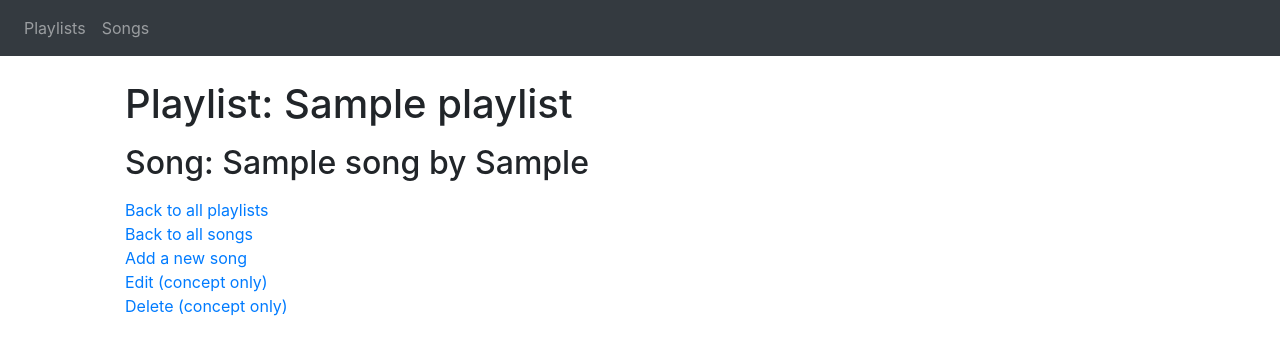
After one commit to Shayne0312/School, a Flask app: page /song/1/songs_details in a window 1280 px wide. The commit adds this page. Shown: the top 355 px of the page. Run offline with Flask 3, Linux system fonts and the light colour scheme; tables that the repository leaves empty hold one stand-in row (values such as "Sample post"); some libraries are stand-ins or nearby versions.

Commit message:
completed databases

```diff
--- a/databases/playlist-app/app.py
+++ b/databases/playlist-app/app.py
@@ -1,43 +1,47 @@
-from flask import Flask, redirect, render_template
+from flask import Flask, redirect, render_template, session, request
 from models import db, connect_db, Playlist, Song, PlaylistSong
 from forms import NewSongForPlaylistForm, SongForm, PlaylistForm
 
 app = Flask(__name__)
-app.config['SQLALCHEMY_DATABASE_URI'] = 'postgresql:///playlist-app'
+
+# Configuration
+app.config['SQLALCHEMY_DATABASE_URI'] = "postgresql:///playlist-app"
 app.config['SQLALCHEMY_TRACK_MODIFICATIONS'] = False
 app.config['SQLALCHEMY_ECHO'] = True
-app.config['SECRET_KEY'] = "I'LL NEVER TELL!!"
+app.config['SECRET_KEY'] = "secretkey"
+
+# Connect to database
 connect_db(app)
 
 @app.route("/")
 def root():
-    """Homepage: redirect to /playlists."""
+    """Redirect to homepage"""
     return redirect("/playlists")
 
 @app.route("/playlists")
 def show_all_playlists():
-    """Return a list of playlists."""
+    """Show all playlists"""
     playlists = Playlist.query.all()
-    return render_template("playlists.html", playlists=playlists)
+    form = PlaylistForm()
+    return render_template("playlists.html", playlists=playlists, form=form)
 
 @app.route("/playlists/<int:playlist_id>")
 def show_playlist(playlist_id):
-    """Show detail on specific playlist."""
+    """Show details of a specific playlist."""
     playlist = Playlist.query.get_or_404(playlist_id)
-    return render_template("playlist.html", playlist=playlist)
+    songs = playlist.songs
+    playlist_song = PlaylistSong.query.filter(PlaylistSong.playlist_id == playlist_id).all()
+    return render_template("playlist.html", playlist=playlist, songs=songs, playlist_song=playlist_song)
 
 @app.route("/playlists/add", methods=["GET", "POST"])
 def add_playlist():
-    """Handle add-playlist form:
-    - if form not filled out or invalid: show form
-    - if valid: add playlist to SQLA and redirect to list-of-playlists
-    """
+    """Handle form to add a playlist"""
     form = PlaylistForm()
     if form.is_submitted() and form.validate():
         name = form.name.data
         description = form.description.data
-        new_playlist = Playlist(name=name, description=description)
-        db.session.add(new_playlist)
+        playlist = Playlist(name=name, description=description)
+        db.session.add(playlist)
         db.session.commit()
         return redirect("/playlists")
     return render_template("new_playlist.html", form=form)
@@ -46,51 +50,47 @@ def add_playlist():
 def show_all_songs():
     """Show list of songs."""
     songs = Song.query.all()
-    return render_template("songs.html", songs=songs)
+    form = SongForm()
+    return render_template("songs.html", songs=songs, form=form)
 
 @app.route("/songs/<int:song_id>")
 def show_song(song_id):
-    """Return a specific song."""
+    """Show details of a specific song."""
     song = Song.query.get_or_404(song_id)
-    return render_template("song.html", song=song)
+    playlists = Playlist.query.all()
+    playlist = Playlist.query.filter(Playlist.id == song.id).first()
+    return render_template("song.html", song=song, playlists=playlists, playlist=playlist)
+
+@app.route("/song/<int:song_id>/songs_details", methods=["GET", "POST"])
+def show_song_details(song_id):
+    """Show details of a specific song."""
+    song = Song.query.get_or_404(song_id)
+    playlists = Playlist.query.all()
+    playlist = Playlist.query.filter(Playlist.id == song.id).first()
+    return render_template("song_details.html", song=song, playlists=playlists, playlist=playlist)
 
 @app.route("/songs/add", methods=["GET", "POST"])
 def add_song():
-    """Handle add-song form:
-    - if form not filled out or invalid: show form
-    - if valid: add song to SQLA and redirect to list-of-songs
-    """
+    """Handle form to add a song"""
     form = SongForm()
-
-    if ():
+    if form.is_submitted() and form.validate():
         title = form.title.data
         artist = form.artist.data
-
-        new_song = Song(title=title, artist=artist)
-        db.session.add(new_song)
+        song = Song(title=title, artist=artist)
+        db.session.add(song)
         db.session.commit()
-
         return redirect("/songs")
-
     return render_template("new_song.html", form=form)
 
-@app.route("/playlists/<int:playlist_id>/add-song", methods=["GET", "POST"])
-def add_song_to_playlist(playlist_id):
+@app.route("/songs/<int:song_id>/add-to-playlist", methods=["POST"])
+def add_song_to_playlist(song_id):
     """Add a song to a playlist and redirect to the playlist."""
+    song = Song.query.get_or_404(song_id)
+    playlist_id = request.form.get("playlist_id")
     playlist = Playlist.query.get_or_404(playlist_id)
-    form = NewSongForPlaylistForm()
+    playlist.songs.append(song)
+    db.session.commit()
+    return redirect(f"/playlists/{playlist_id}")
 
-    # Restrict form to songs not already on this playlist
-    curr_on_playlist = [song.id for song in playlist.songs]
-    form.song.choices = [(song.id, song.title) for song in Song.query.filter(~Song.id.in_(curr_on_playlist)).all()]
-
-    if form.is_submitted() and form.validate():
-        song_id = form.song.data
-
-        new_playlist_song = PlaylistSong(playlist_id=playlist_id, song_id=song_id)
-        db.session.add(new_playlist_song)
-        db.session.commit()
-
-        return redirect(f"/playlists/{playlist_id}")
-
-    return render_template("add_song_to_playlist.html", playlist=playlist, form=form)
+if __name__ == '__main__':
+    app.run(debug=True)
--- a/databases/playlist-app/templates/base.html
+++ b/databases/playlist-app/templates/base.html
@@ -9,7 +9,6 @@
 </head>
 <body>
 <nav class="navbar navbar-expand-lg navbar-dark bg-dark mb-4">
-  <a class="navbar-brand" href="/">Home</a>
   <ul class="navbar-nav">
     <li class="nav-item"><a class="nav-link" href="/playlists">Playlists</a></li>
     <li class="nav-item"><a class="nav-link" href="/songs">Songs</a></li>
--- a/databases/playlist-app/templates/playlists.html
+++ b/databases/playlist-app/templates/playlists.html
@@ -8,5 +8,7 @@
   </li>
 {% endfor %}
 </ul>
-<p><a class="btn btn-primary" href="/playlists/add">Add a playlist</a></p>
+<p>
+  <a class="btn btn-primary" href="/playlists/add">Add a playlist</a>
+</p>
 {% endblock %}
--- /dev/null
+++ b/databases/playlist-app/templates/song_details.html
@@ -0,0 +1,27 @@
+{% extends 'base.html' %}
+{% block content %}
+  <ul><h1>Playlist: {{ playlist.name }}</h1></ul>
+   <ul><h2> Song: {{ song.title }} by {{ song.artist }}</h2></ul>
+  <div class="text-danger">
+  </div>
+  <ul>
+    {% for playlist_song in songs %}
+      <li>
+        {{ playlist_song.song.title }} - {{ playlist_song.song.artist }}
+        <a href="/songs/{{ playlist_song.song.id }}/edit">Edit</a>
+        <a href="/songs/{{ playlist_song.song.id }}/delete">Delete</a>
+      </li>
+    {% endfor %}
+  </ul>
+  <ul>
+  <a href="/playlists">Back to all playlists</a>
+  <br>
+  <a href="/songs">Back to all songs</a>
+  <br>
+  <a href="/songs/add">Add a new song</a>
+  <br>
+  <a href="/songs/{{ song.id }}/edit_song">Edit (concept only)</a>
+  <br>
+  <a href="/songs/{{ song.id }}/delete_song">Delete (concept only)</a>
+</ul>
+{% endblock %}
```
Also changed, not shown: databases/playlist-app/forms.py (+5 -12 lines), databases/playlist-app/models.py (+18 -1 lines), databases/playlist-app/seed.py (+21 -12 lines), databases/playlist-app/templates/add_song_to_playlist.html (deleted, +0 -13 lines), databases/playlist-app/templates/new_playlist.html (+11 -7 lines), databases/playlist-app/templates/new_song.html (+12 -8 lines), databases/playlist-app/templates/playlist.html (+14 -6 lines), databases/playlist-app/templates/song.html (+15 -4 lines), databases/playlist-app/templates/songs.html (+6 -2 lines), 1 other file.
